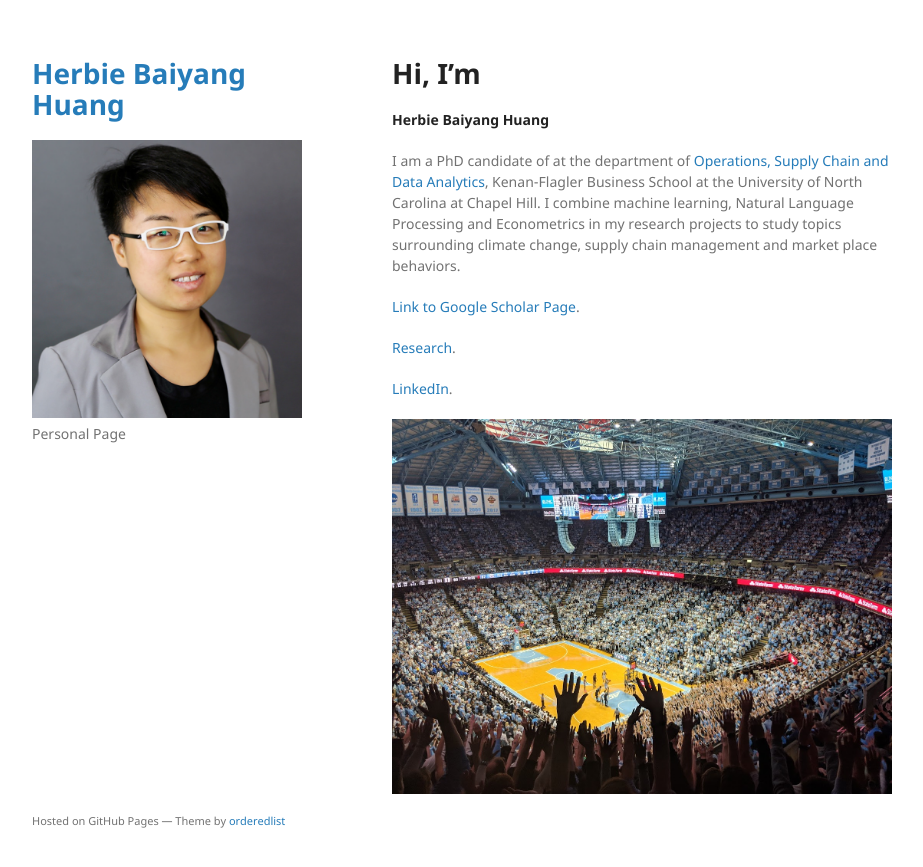
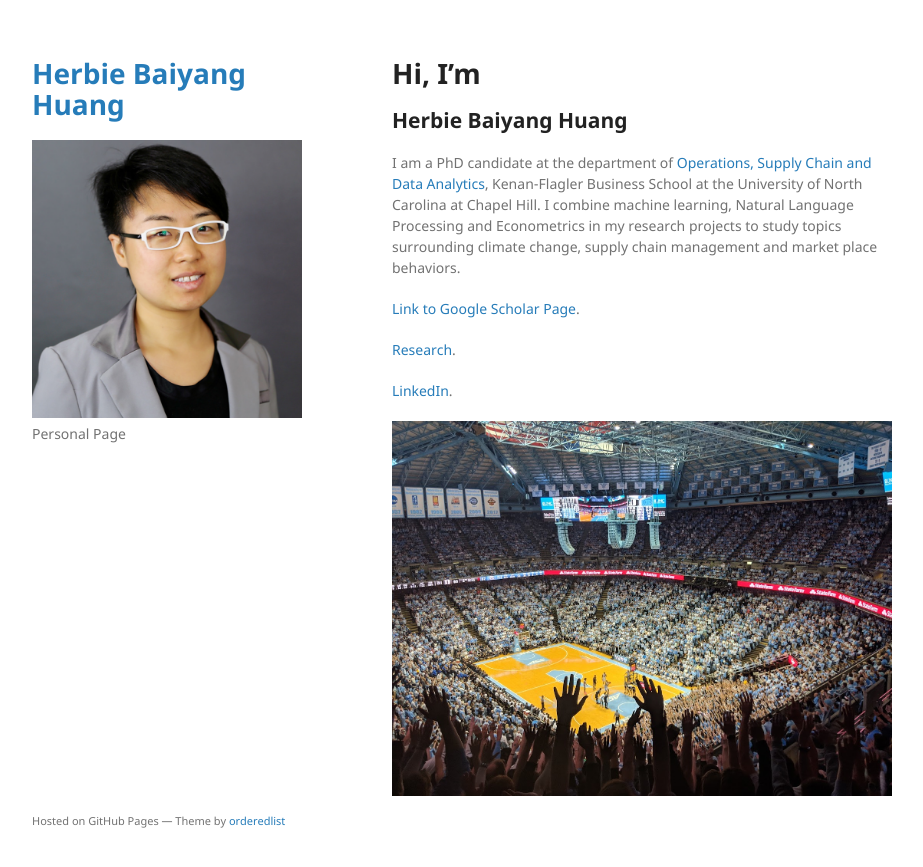
Before and after one commit to herbsh/herbsh.github.io, a Jekyll site: the page built from index.md, in a window 1280 px wide. Shown: the top 867 px of the page, without its empty margins (178-1101 px from the left). Built offline with Jekyll 4.4.1, drawn with Linux system fonts in a browser that asks for light colours.

```diff
--- a/index.md
+++ b/index.md
@@ -5,14 +5,14 @@ layout: default
 
 
 # Hi, I'm
-**Herbie Baiyang Huang**
+## **Herbie Baiyang Huang**
 
-I am a PhD candidate of at the department of [Operations, Supply Chain and Data Analytics](https://www.kenan-flagler.unc.edu/programs/phd/academics-areas/operations/),  Kenan-Flagler Business School at the University of North Carolina at Chapel Hill. I combine machine learning, Natural Language Processing and Econometrics in my research projects to study topics surrounding climate change, supply chain management and market place behaviors.
+I am a PhD candidate at the department of [Operations, Supply Chain and Data Analytics](https://www.kenan-flagler.unc.edu/programs/phd/academics-areas/operations/),  Kenan-Flagler Business School at the University of North Carolina at Chapel Hill. I combine machine learning, Natural Language Processing and Econometrics in my research projects to study topics surrounding climate change, supply chain management and market place behaviors.
 
 
 [Link to Google Scholar Page](https://scholar.google.com/citations?user=XUzxAcwAAAAJ).
 
-[Research](./another-page.html).
+[Research](./research-page.html).
 
 [LinkedIn](https://www.linkedin.com/in/herbiehuang/).
 
```
Also changed, not shown: research-page.md (added, +13 -0 lines).
